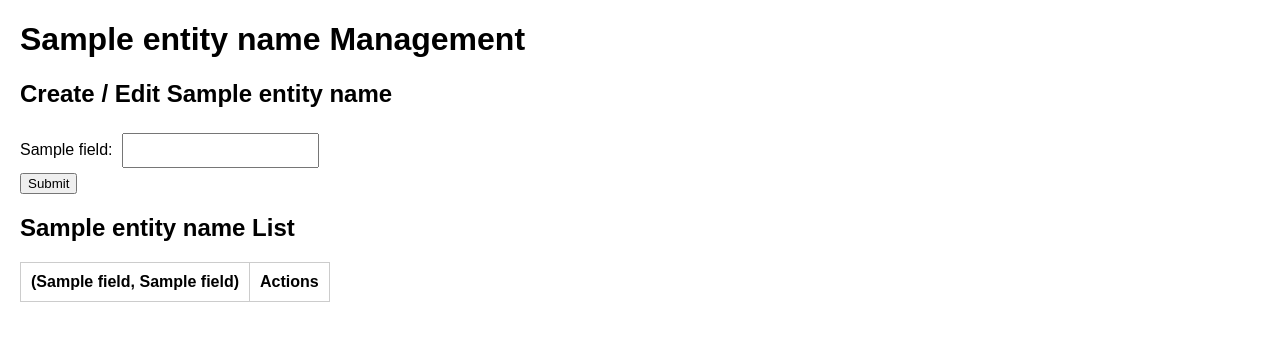
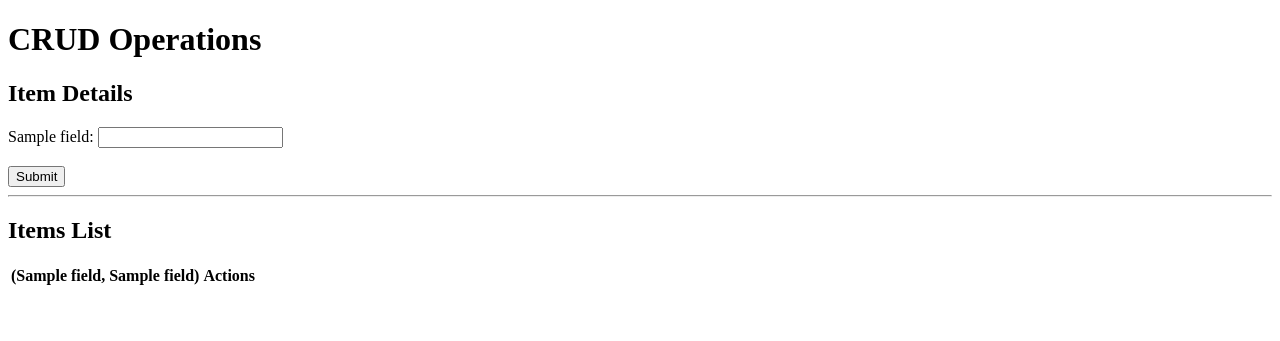
Before and after one commit to PrathapKK/sre-devops-tool, a Flask app: template templates/crud.html in a window 1280 px wide. Shown: the top 341 px of the page. Run offline with Flask 3, Linux system fonts and the light colour scheme; the template is opened without the code that fills it: most values are stand-ins (such as "Sample title", 1, 10 or a date in 2020); lists and menus that the app fills with data are empty.

Commit message:
Changed routes.py,schemas.py,models.py to perform any CRUD operation on any kind of entity

```diff
--- a/app.py
+++ b/app.py
@@ -1,19 +1,96 @@
-from flask import Flask, render_template
+import os
+from datetime import timedelta
+from flask import Flask, jsonify
+from flask_cors import CORS
+from flask_marshmallow import Marshmallow
+from flask_migrate import Migrate
+from flask_sqlalchemy import SQLAlchemy
+from flask_jwt_extended import JWTManager
+
+# Import database and routes
 from database import db
 from routes.routes import api
 
-app = Flask(__name__)
-app.config['SQLALCHEMY_DATABASE_URI'] = 'mysql+pymysql://sredbtooluser:libPwdadmin%40512@localhost:3306/sredb'
-app.config['SQLALCHEMY_TRACK_MODIFICATIONS'] = False
+def create_app(config_name=None):
+    """
+    Application factory function
+    Allows creating different app configurations
+    """
+    # Create Flask app instance
+    app = Flask(__name__)
 
-db.init_app(app)  # <== Initialize db here
+    # Configure CORS
+    CORS(app, resources={r"/api/*": {"origins": "*"}})
 
-app.register_blueprint(api, url_prefix="/api")
+    # Configuration management
+    if config_name == 'production':
+        app.config.from_object('config.ProductionConfig')
+    elif config_name == 'testing':
+        app.config.from_object('config.TestingConfig')
+    else:
+        # Default development configuration
+        app.config['SQLALCHEMY_DATABASE_URI'] = 'mysql+pymysql://sredbtooluser:libPwdadmin%40512@localhost:3306/sredb'
+        app.config['SQLALCHEMY_TRACK_MODIFICATIONS'] = False
+        app.config['SQLALCHEMY_ECHO'] = False  # SQL query logging
+        app.config['SECRET_KEY'] = os.environ.get('SECRET_KEY', 'your-default-secret-key')
 
-# Route for the UI
-@app.route("/")
-def home():
-    return render_template("index.html")
+    # JWT Configuration
+    app.config['JWT_SECRET_KEY'] = os.environ.get('JWT_SECRET_KEY', 'jwt-secret-key')
+    app.config['JWT_ACCESS_TOKEN_EXPIRES'] = timedelta(hours=1)
 
-if __name__ == "__main__":
-    app.run(debug=True)
+    # Initialize extensions
+    db.init_app(app)
+    Migrate(app, db)
+    Marshmallow(app)
+    jwt = JWTManager(app)
+
+    # Register Blueprints
+    app.register_blueprint(api, url_prefix="/api")
+
+    # Error Handlers
+    @app.errorhandler(404)
+    def not_found_error(error):
+        return jsonify(error="Resource not found"), 404
+
+    @app.errorhandler(500)
+    def internal_error(error):
+        db.session.rollback()
+        return jsonify(error="Internal server error"), 500
+
+    @app.errorhandler(Exception)
+    def handle_exception(e):
+        """
+        Global exception handler
+        Logs errors and returns a generic error response
+        """
+        app.logger.error(f"Unhandled Exception: {e}", exc_info=True)
+        return jsonify(
+            error="An unexpected error occurred",
+            details=str(e)
+        ), 500
+
+    return app
+
+# Application context
+app = create_app()
+
+# Optional: CLI commands
+@app.cli.command("create-tables")
+def create_tables():
+    """Create database tables"""
+    db.create_all()
+    print("Tables created successfully.")
+
+@app.cli.command("drop-tables")
+def drop_tables():
+    """Drop all database tables"""
+    db.drop_all()
+    print("All tables dropped successfully.")
+
+if __name__ == '__main__':
+    # Run the application
+    app.run(
+        host='0.0.0.0',  # Listen on all available interfaces
+        port=5000,       # Specify port
+        debug=True       # Enable debug mode for development
+    )
--- a/requirements.txt
+++ b/requirements.txt
@@ -3,3 +3,7 @@ python-dotenv==0.21.0
 pydantic==1.9.0
 flask
 flask_sqlalchemy
+flask-cors
+flask-migrate
+flask-jwt-extended
+flask_marshmallow
--- a/routes/routes.py
+++ b/routes/routes.py
@@ -1,95 +1,119 @@
+from flask import Blueprint, request, jsonify, render_template
 from database import db
-from flask import Blueprint, request, jsonify
-from models.models import (
-    Applications, Configurations, Datacenters, Deployments, Incidents,
-    MaintenanceWindows, MonitoringConfigs, SloTracking, Teams,
-    EntityOwnership, Servers, Vips, DatabaseServers, Microservices,
-    VipServerMappings, ApplicationDbMappings, DbServerIpMappings
-)
-from schemas.schemas import (
-    ApplicationsSchema, ConfigurationsSchema, DatacentersSchema, DeploymentsSchema, IncidentsSchema,
-    MaintenanceWindowsSchema, MonitoringConfigsSchema, SloTrackingSchema, TeamsSchema,
-    EntityOwnershipSchema, ServersSchema, VipsSchema, DatabaseServersSchema, MicroservicesSchema,
-    VipServerMappingsSchema, ApplicationDbMappingsSchema, DbServerIpMappingsSchema
-)
+import schemas.schemas as all_schemas
+import models.models as all_models
 
+import inspect
+import logging
+import uuid  # Add this import
+
+# Setup logging
+logging.basicConfig(level=logging.INFO)
+logger = logging.getLogger(__name__)
 
 # Setup Blueprint
 api = Blueprint("api", __name__)
 
-# Helper function to generate routes dynamically
-from flask import jsonify
+# Step 1: Get all SQLAlchemy model classes
+model_classes = {
+    name: cls for name, cls in inspect.getmembers(all_models)
+    if inspect.isclass(cls) and hasattr(cls, "__tablename__")
+}
 
-# Helper function to generate routes dynamically
-def register_crud_routes(model, schema_class, name):
+# Step 2: Get all Marshmallow schema classes
+schema_classes = {
+    name: cls for name, cls in inspect.getmembers(all_schemas)
+    if inspect.isclass(cls) and name.endswith("Schema")
+}
+
+# Step 3: Build schema_map automatically
+schema_map = {}
+for model_name, model_class in model_classes.items():
+    schema_name = f"{model_name}Schema"
+    schema_class = schema_classes.get(schema_name)
+    if schema_class:
+        schema_map[model_class] = schema_class
+        logger.info(f"Registered model <{model_name}> with schema <{schema_name}>")
+    else:
+        logger.warning(f"Schema not found for model: {model_name}")
+
+# --- Register CRUD Routes ---
+def register_crud_routes(model, schema_class, table_name):
+    """
+    Dynamically create route handler functions with unique names
+    """
     schema = schema_class()
     schema_many = schema_class(many=True)
 
-    def list_items():
-        items = db.session.query(model).all()
-        return jsonify(schema_many.dump(items))
-    list_items.__name__ = f"list_{name}"
-    api.route(f"/{name}", methods=["GET"])(list_items)
-    print(f"Registered GET /{name}")
+    logger.info(f"Registering routes for: {table_name}")
 
-    def get_item(item_id):
+    def generate_unique_view_name(prefix):
+        """
+        Generate a unique view function name to prevent endpoint conflicts
+        """
+        return f"{prefix}_{table_name}_{str(uuid.uuid4()).replace('-', '_')}"
+
+    # List items route
+    list_func_name = generate_unique_view_name('list')
+    list_view_func = lambda: jsonify(schema_many.dump(db.session.query(model).all()))
+    list_view_func.__name__ = list_func_name
+    api.add_url_rule(f"/{table_name}", methods=["GET"], view_func=list_view_func, endpoint=list_func_name)
+
+    # Get single item route
+    get_func_name = generate_unique_view_name('get')
+    def get_view_func(item_id):
         item = db.session.get(model, item_id)
         if not item:
-            return jsonify({"message": f"{name[:-1].capitalize()} not found"}), 404
+            return jsonify({"message": f"{table_name[:-1].capitalize()} not found"}), 404
         return jsonify(schema.dump(item))
-    get_item.__name__ = f"get_{name}"
-    api.route(f"/{name}/<int:item_id>", methods=["GET"])(get_item)
-    print(f"Registered GET /{name}/<id>")
+    get_view_func.__name__ = get_func_name
+    api.add_url_rule(f"/{table_name}/<int:item_id>", methods=["GET"], view_func=get_view_func, endpoint=get_func_name)
 
-    def create_item():
+    # Create item route
+    create_func_name = generate_unique_view_name('create')
+    def create_view_func():
         item = schema.load(request.json, session=db.session)
         db.session.add(item)
         db.session.commit()
         return jsonify(schema.dump(item)), 201
-    create_item.__name__ = f"create_{name}"
-    api.route(f"/{name}", methods=["POST"])(create_item)
-    print(f"Registered POST /{name}")
+    create_view_func.__name__ = create_func_name
+    api.add_url_rule(f"/{table_name}", methods=["POST"], view_func=create_view_func, endpoint=create_func_name)
 
-    def update_item(item_id):
+    # Update item route
+    update_func_name = generate_unique_view_name('update')
+    def update_view_func(item_id):
         item = db.session.get(model, item_id)
         if not item:
-            return jsonify({"message": f"{name[:-1].capitalize()} not found"}), 404
+            return jsonify({"message": f"{table_name[:-1].capitalize()} not found"}), 404
         updated = schema.load(request.json, instance=item, session=db.session)
         db.session.commit()
         return jsonify(schema.dump(updated))
-    update_item.__name__ = f"update_{name}"
-    api.route(f"/{name}/<int:item_id>", methods=["PUT"])(update_item)
-    print(f"Registered PUT /{name}/<id>")
+    update_view_func.__name__ = update_func_name
+    api.add_url_rule(f"/{table_name}/<int:item_id>", methods=["PUT"], view_func=update_view_func, endpoint=update_func_name)
 
-    def delete_item(item_id):
+    # Delete item route
+    delete_func_name = generate_unique_view_name('delete')
+    def delete_view_func(item_id):
         item = db.session.get(model, item_id)
         if not item:
-            return jsonify({"message": f"{name[:-1].capitalize()} not found"}), 404
+            return jsonify({"message": f"{table_name[:-1].capitalize()} not found"}), 404
         db.session.delete(item)
         db.session.commit()
-        return jsonify({"message": f"{name[:-1].capitalize()} deleted"})
-    delete_item.__name__ = f"delete_{name}"
-    api.route(f"/{name}/<int:item_id>", methods=["DELETE"])(delete_item)
-    print(f"Registered DELETE /{name}/<id>")
+        return jsonify({"message": f"{table_name[:-1].capitalize()} deleted"})
+    delete_view_func.__name__ = delete_func_name
+    api.add_url_rule(f"/{table_name}/<int:item_id>", methods=["DELETE"], view_func=delete_view_func, endpoint=delete_func_name)
 
+# Dynamically register all schemas in the schema_map
+for model_class, schema_class in schema_map.items():
+    table_name = model_class.__tablename__
+    register_crud_routes(model_class, schema_class, table_name)
 
+# --- UI Route ---
+@api.route("/ui/<entity_name>")
+def crud_ui(entity_name):
+    schema_class = schema_map.get(entity_name)
+    if not schema_class:
+        return f"Unknown entity: {entity_name}", 404
 
-
-# Register all routes
-register_crud_routes(Applications, ApplicationsSchema, "applications")
-register_crud_routes(Configurations, ConfigurationsSchema, "configurations")
-register_crud_routes(Datacenters, DatacentersSchema, "datacenters")
-register_crud_routes(Deployments, DeploymentsSchema, "deployments")
-register_crud_routes(Incidents, IncidentsSchema, "incidents")
-register_crud_routes(MaintenanceWindows, MaintenanceWindowsSchema, "maintenance_windows")
-register_crud_routes(MonitoringConfigs, MonitoringConfigsSchema, "monitoring_configs")
-register_crud_routes(SloTracking, SloTrackingSchema, "slo_tracking")
-register_crud_routes(Teams, TeamsSchema, "teams")
-register_crud_routes(EntityOwnership, EntityOwnershipSchema, "entity_ownership")
-register_crud_routes(Servers, ServersSchema, "servers")
-register_crud_routes(Vips, VipsSchema, "vips")
-register_crud_routes(DatabaseServers, DatabaseServersSchema, "database_servers")
-register_crud_routes(Microservices, MicroservicesSchema, "microservices")
-register_crud_routes(VipServerMappings, VipServerMappingsSchema, "vip_server_mappings")
-register_crud_routes(ApplicationDbMappings, ApplicationDbMappingsSchema, "application_db_mappings")
-register_crud_routes(DbServerIpMappings, DbServerIpMappingsSchema, "db_server_ip_mappings")
+    schema = schema_class()
+    return render_template("crud.html", schema=schema, entity_name=entity_name)
--- a/templates/crud.html
+++ b/templates/crud.html
@@ -2,31 +2,29 @@
 <html lang="en">
 <head>
     <meta charset="UTF-8">
-  <title>{{ entity_name | capitalize }} Management</title>
-  <style>
-    body { font-family: Arial; margin: 20px; }
-    form { margin-bottom: 20px; }
-    input, select { margin: 5px; padding: 8px; }
-    table, th, td { border: 1px solid #ccc; border-collapse: collapse; padding: 10px; }
-  </style>
+    <meta name="viewport" content="width=device-width, initial-scale=1.0">
+    <title>CRUD Operations</title>
+    <script src="https://code.jquery.com/jquery-3.6.0.min.js"></script>
 </head>
 <body>
 
-  <h1>{{ entity_name | capitalize }} Management</h1>
+<h1>CRUD Operations</h1>
 
-  <h2>Create / Edit {{ entity_name | capitalize }}</h2>
+<!-- Form to add or update items -->
 <form id="crud-form">
+    <h2>Item Details</h2>
     {% for field_name, field in schema.fields.items() %}
-      {% if field_name != 'id' %}
-        <label>{{ field_name | capitalize }}:</label>
-        <input type="text" name="{{ field_name }}" required><br>
-      {% endif %}
+        <label for="{{ field_name }}">{{ field_name }}:</label>
+        <input type="text" id="{{ field_name }}" name="{{ field_name }}" required><br><br>
     {% endfor %}
     <button type="submit">Submit</button>
 </form>
 
-  <h2>{{ entity_name | capitalize }} List</h2>
-  <table id="data-table">
+<hr>
+
+<h2>Items List</h2>
+<!-- Table to display items dynamically -->
+<table id="items-table">
     <thead>
         <tr>
             {% for field_name in schema.fields %}
@@ -36,73 +34,121 @@
         </tr>
     </thead>
     <tbody>
+        {% for item in items %}
+            <tr>
+                {% for field_name in schema.fields %}
+                    <td>{{ item[field_name] if item[field_name] is not none else '' }}</td>
+                {% endfor %}
+                <td>
+                    <button onclick="editItem({{ item.id }})">Edit</button>
+                    <button onclick="deleteItem({{ item.id }})">Delete</button>
+                </td>
+            </tr>
+        {% endfor %}
     </tbody>
 </table>
 
 <script>
-    const entity = "{{ entity_name }}";
-    const apiBase = `/api/${entity}`;
+    // Assuming `items` is a JSON object passed from Flask to the template
+    const items = {{ items | tojson }};
+    const schemaFields = {{ schema.fields.keys() | tojson }};
 
-    function fetchData() {
-      fetch(apiBase)
-        .then(res => res.json())
-        .then(data => {
-          const table = document.querySelector("#data-table tbody");
-          table.innerHTML = "";
-          data.forEach(item => {
-            let row = "<tr>";
-            {% for field_name in schema.fields %}
-              row += `<td>${item["{{ field_name }}"] ?? ""}</td>`;
-            {% endfor %}
-            row += `<td>
+    // Populate table dynamically
+    function renderTable() {
+        const tableBody = $('#items-table tbody');
+        tableBody.empty();
+
+        items.forEach(item => {
+            const row = $('<tr></tr>');
+            schemaFields.forEach(field => {
+                row.append(`<td>${item[field] ?? ''}</td>`);
+            });
+            row.append(`
+                <td>
                     <button onclick="editItem(${item.id})">Edit</button>
                     <button onclick="deleteItem(${item.id})">Delete</button>
-                    </td>`;
-            row += "</tr>";
-            table.innerHTML += row;
-          });
+                </td>
+            `);
+            tableBody.append(row);
         });
     }
 
-    function deleteItem(id) {
-      fetch(`${apiBase}/${id}`, { method: "DELETE" })
-        .then(() => fetchData());
+    // Submit form to create or update an item
+    $('#crud-form').submit(function(event) {
+        event.preventDefault();
+
+        const formData = {};
+        schemaFields.forEach(field => {
+            formData[field] = $(`#${field}`).val();
+        });
+
+        const itemId = $('#crud-form').data('item-id'); // If editing, fetch item ID
+
+        if (itemId) {
+            // Update item
+            $.ajax({
+                url: `/api/${schema.name}/${itemId}`,
+                method: 'PUT',
+                contentType: 'application/json',
+                data: JSON.stringify(formData),
+                success: function() {
+                    alert('Item updated successfully');
+                    renderTable();
+                    $('#crud-form')[0].reset();
+                    $('#crud-form').removeData('item-id');
+                },
+                error: function() {
+                    alert('Error updating item');
+                }
+            });
+        } else {
+            // Create new item
+            $.ajax({
+                url: `/api/${schema.name}`,
+                method: 'POST',
+                contentType: 'application/json',
+                data: JSON.stringify(formData),
+                success: function() {
+                    alert('Item created successfully');
+                    renderTable();
+                    $('#crud-form')[0].reset();
+                },
+                error: function() {
+                    alert('Error creating item');
+                }
+            });
+        }
+    });
+
+    // Edit item (populate the form for editing)
+    function editItem(itemId) {
+        const item = items.find(item => item.id === itemId);
+        schemaFields.forEach(field => {
+            $(`#${field}`).val(item[field] ?? '');
+        });
+        $('#crud-form').data('item-id', itemId); // Store the item ID in form data
     }
 
-    function editItem(id) {
-      fetch(`${apiBase}/${id}`)
-        .then(res => res.json())
-        .then(item => {
-          document.querySelectorAll("#crud-form input").forEach(input => {
-            input.value = item[input.name] || "";
-          });
-          document.getElementById("crud-form").dataset.editingId = id;
+    // Delete item
+    function deleteItem(itemId) {
+        if (confirm('Are you sure you want to delete this item?')) {
+            $.ajax({
+                url: `/api/${schema.name}/${itemId}`,
+                method: 'DELETE',
+                success: function() {
+                    alert('Item deleted successfully');
+                    renderTable();
+                },
+                error: function() {
+                    alert('Error deleting item');
+                }
             });
         }
+    }
 
-    document.getElementById("crud-form").addEventListener("submit", (e) => {
-      e.preventDefault();
-      const form = e.target;
-      const data = {};
-      form.querySelectorAll("input").forEach(input => {
-        data[input.name] = input.value;
-      });
-      const editingId = form.dataset.editingId;
-      const method = editingId ? "PUT" : "POST";
-      const url = editingId ? `${apiBase}/${editingId}` : apiBase;
+    // Initial render of the table
+    renderTable();
+</script>
 
-      fetch(url, {
-        method: method,
-        headers: { "Content-Type": "application/json" },
-        body: JSON.stringify(data)
-      }).then(() => {
-        form.reset();
-        delete form.dataset.editingId;
-        fetchData();
-      });
-    });
-
-    fetchData();
-  </script>
 </body>
 </html>
```
Lines whose indentation alone changed are shown as unchanged.
